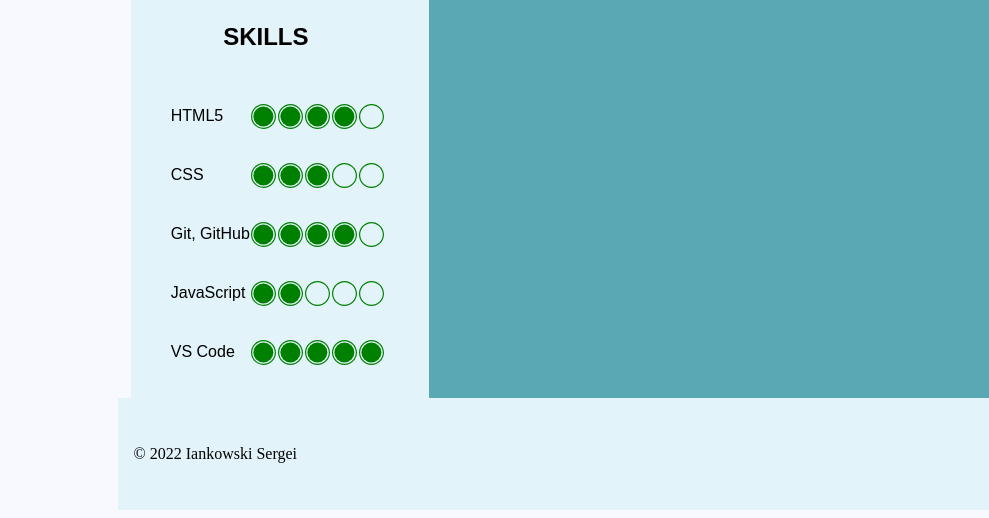
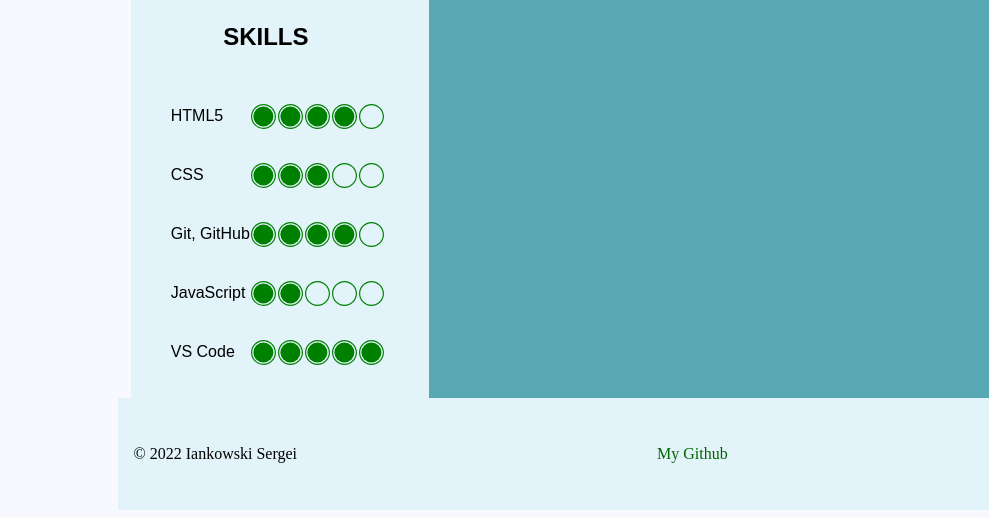
Before and after one commit to SergeyIankowski/rsschool-cv, a plain HTML site: page index.html in a window 1280 px wide. Shown: the part 1058-1576 px from the top of the page, 0-989 px from the left. Drawn offline with Linux system fonts and the light colour scheme.

Commit message:
feat: add github-link in footer

```diff
--- a/index.html
+++ b/index.html
@@ -196,7 +196,7 @@ alert(messege);
     </div>
     <footer>
         <p>&#xa9; 2022 Iankowski Sergei</p>
-
+        <p><a href="https://github.com/sergeyIankowski">My Github</a></p>
 <p><a href="https://rs.school/js/"><img src="https://rs.school/images/rs_school_js.svg" alt="Rolling scopes school logo"></a></p>
     </footer>
 </body>
```
